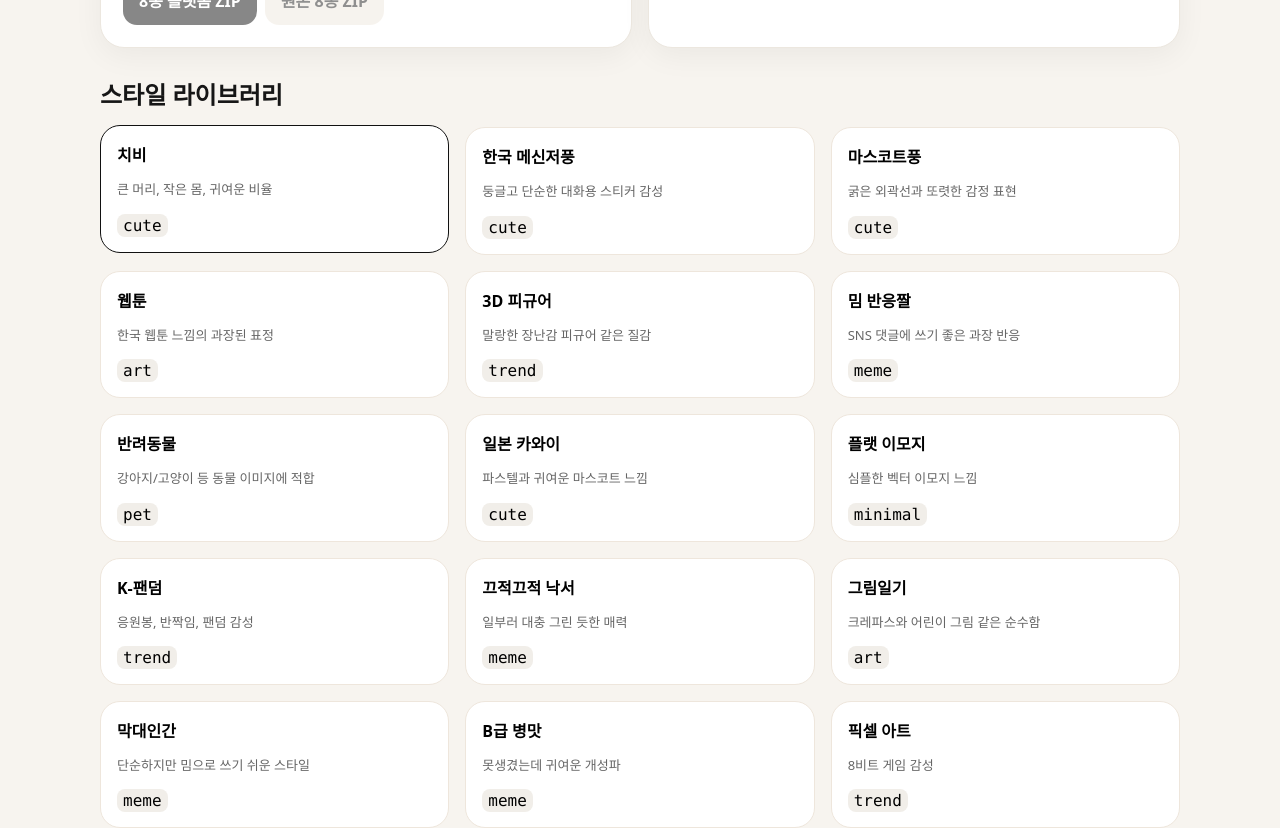
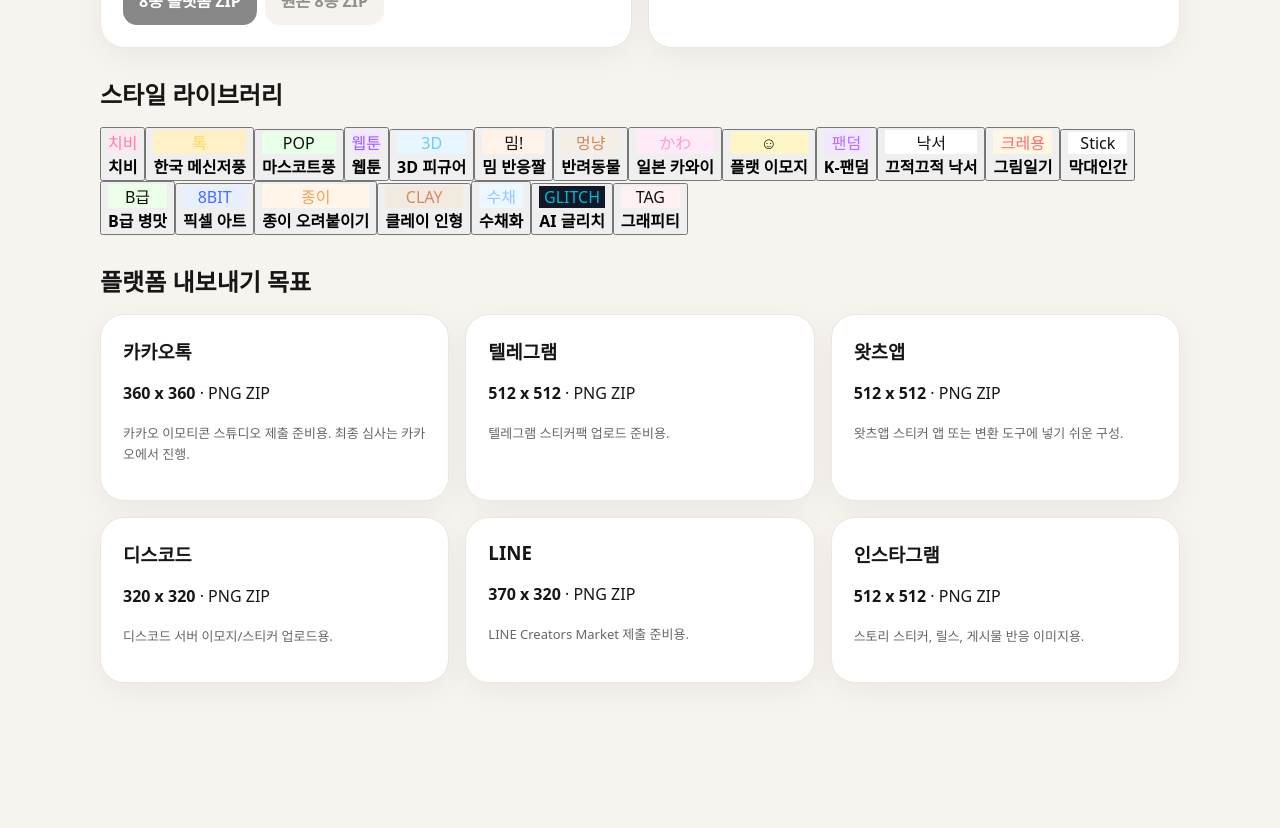
Before and after one commit to REDPAPA1000/sns_emoticon_maker, a Next.js app: page / in a window 1280 px wide. Shown: the part 1220-2048 px from the top of the page. After the commit the page ends 1983 px from the top, so only its background shows below. Built offline with nearby package versions, Linux system fonts and the light colour scheme.

Commit message:
Update style grid to sample image selector

```diff
--- a/components/StyleGrid.tsx
+++ b/components/StyleGrid.tsx
@@ -1,11 +1,60 @@
 'use client';
+
 import { STYLES, StickerStyle } from '@/data/styles';
-export default function StyleGrid({ selected, onSelect }: { selected: string; onSelect: (s:StickerStyle)=>void }) {
-  return <div className="grid grid-3">
-    {STYLES.map(style => <button key={style.id} className={`style-card ${selected===style.id?'active':''}`} onClick={()=>onSelect(style)}>
-      <strong>{style.name}</strong>
-      <p className="small">{style.description}</p>
-      <span className="kbd">{style.group}</span>
-    </button>)}
-  </div>;
+
+type StyleGridProps = {
+  selected: string;
+  onSelect: (style: StickerStyle) => void;
+};
+
+const previewMap: Record<string, { bg: string; fg: string; accent: string; label: string }> = {
+  chibi: { bg: '#ffe9f1', fg: '#ff7aae', accent: '#ffffff', label: '치비' },
+  'korean-messenger': { bg: '#fff0c7', fg: '#ffd75e', accent: '#2b2b2b', label: '톡' },
+  'line-mascot': { bg: '#e8ffe8', fg: '#54d16a', accent: '#111111', label: 'POP' },
+  webtoon: { bg: '#f3e7ff', fg: '#9b5cff', accent: '#ffea00', label: '웹툰' },
+  'toy-3d': { bg: '#e7f6ff', fg: '#73c7ff', accent: '#ffffff', label: '3D' },
+  'meme-reaction': { bg: '#fff2e8', fg: '#ff8f4f', accent: '#111111', label: '밈!' },
+  'pet-kawaii': { bg: '#f5eee6', fg: '#c58b5f', accent: '#ffffff', label: '멍냥' },
+  'japanese-kawaii': { bg: '#ffeaf8', fg: '#ff9bd5', accent: '#ffffff', label: 'かわ' },
+  'flat-emoji': { bg: '#fff6c7', fg: '#ffcf3d', accent: '#111111', label: '☺' },
+  'kpop-fandom': { bg: '#f2e7ff', fg: '#b66dff', accent: '#ffffff', label: '팬덤' },
+  doodle: { bg: '#ffffff', fg: '#111111', accent: '#f4f4f4', label: '낙서' },
+  'child-crayon': { bg: '#fff7e6', fg: '#ff6b6b', accent: '#4dabf7', label: '크레용' },
+  stickman: { bg: '#ffffff', fg: '#111111', accent: '#ffffff', label: 'Stick' },
+  'ugly-cute': { bg: '#ecffe8', fg: '#8bd450', accent: '#111111', label: 'B급' },
+  pixel: { bg: '#e8f0ff', fg: '#456dff', accent: '#ffffff', label: '8BIT' },
+  'paper-cutout': { bg: '#fff5e9', fg: '#f0a35e', accent: '#ffffff', label: '종이' },
+  clay: { bg: '#f3eadf', fg: '#d28b67', accent: '#ffffff', label: 'CLAY' },
+  watercolor: { bg: '#edf7ff', fg: '#91c8ff', accent: '#ffffff', label: '수채' },
+  glitch: { bg: '#111827', fg: '#06b6d4', accent: '#f43f5e', label: 'GLITCH' },
+  graffiti: { bg: '#fff1f2', fg: '#fb7185', accent: '#111111', label: 'TAG' }
+};
+
+export default function StyleGrid({ selected, onSelect }: StyleGridProps) {
+  return (
+    <div className="style-grid">
+      {STYLES.map((style) => {
+        const preview = previewMap[style.id] ?? { bg: '#f7f4ef', fg: '#111111', accent: '#ffffff', label: style.name };
+        return (
+          <button
+            key={style.id}
+            type="button"
+            className={`style-sample-card ${selected === style.id ? 'active' : ''}`}
+            onClick={() => onSelect(style)}
+            aria-label={`${style.name} 스타일 선택`}
+          >
+            <div className="style-sample" style={{ background: preview.bg }}>
+              <div className="sample-head" style={{ background: preview.fg }}>
+                <span className="sample-eye left" style={{ background: preview.accent }} />
+                <span className="sample-eye right" style={{ background: preview.accent }} />
+                <span className="sample-mouth" style={{ background: preview.accent }} />
+              </div>
+              <span className="sample-label" style={{ color: preview.accent === '#111111' ? '#111111' : preview.fg }}>{preview.label}</span>
+            </div>
+            <strong>{style.name}</strong>
+          </button>
+        );
+      })}
+    </div>
+  );
 }
```
